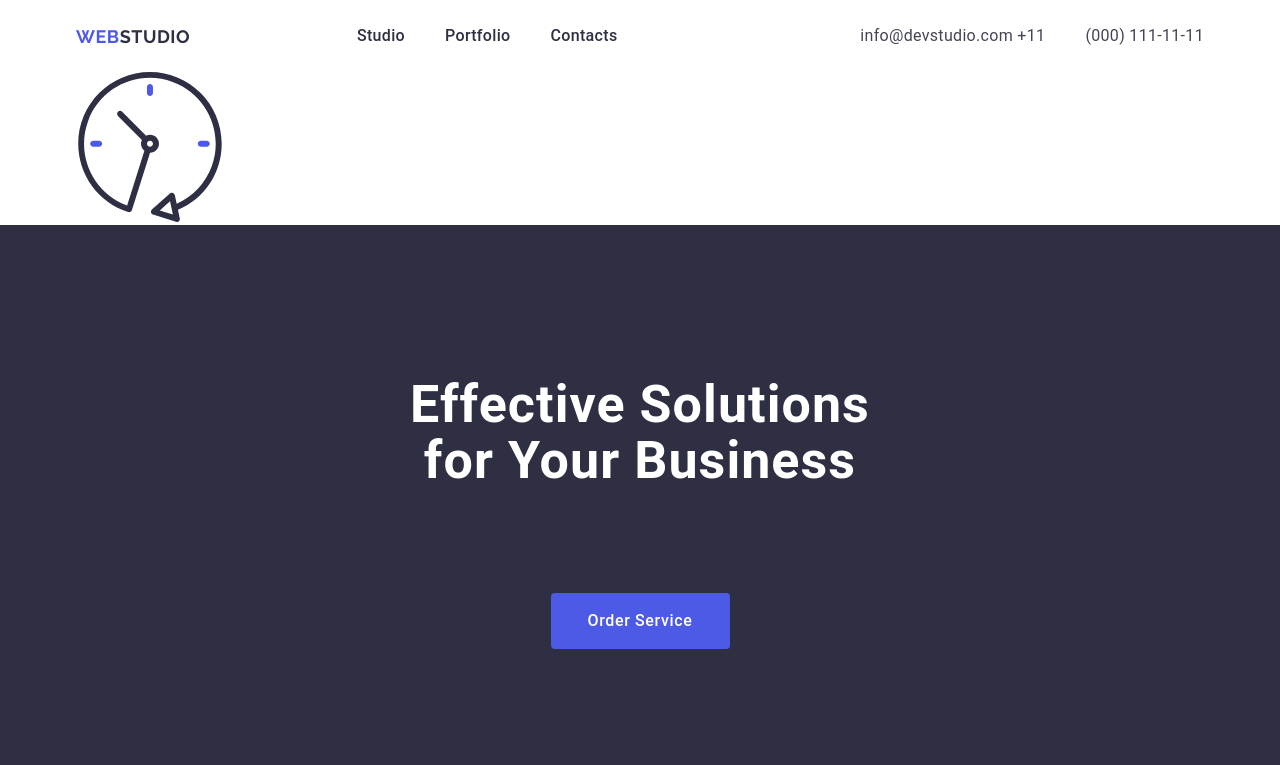
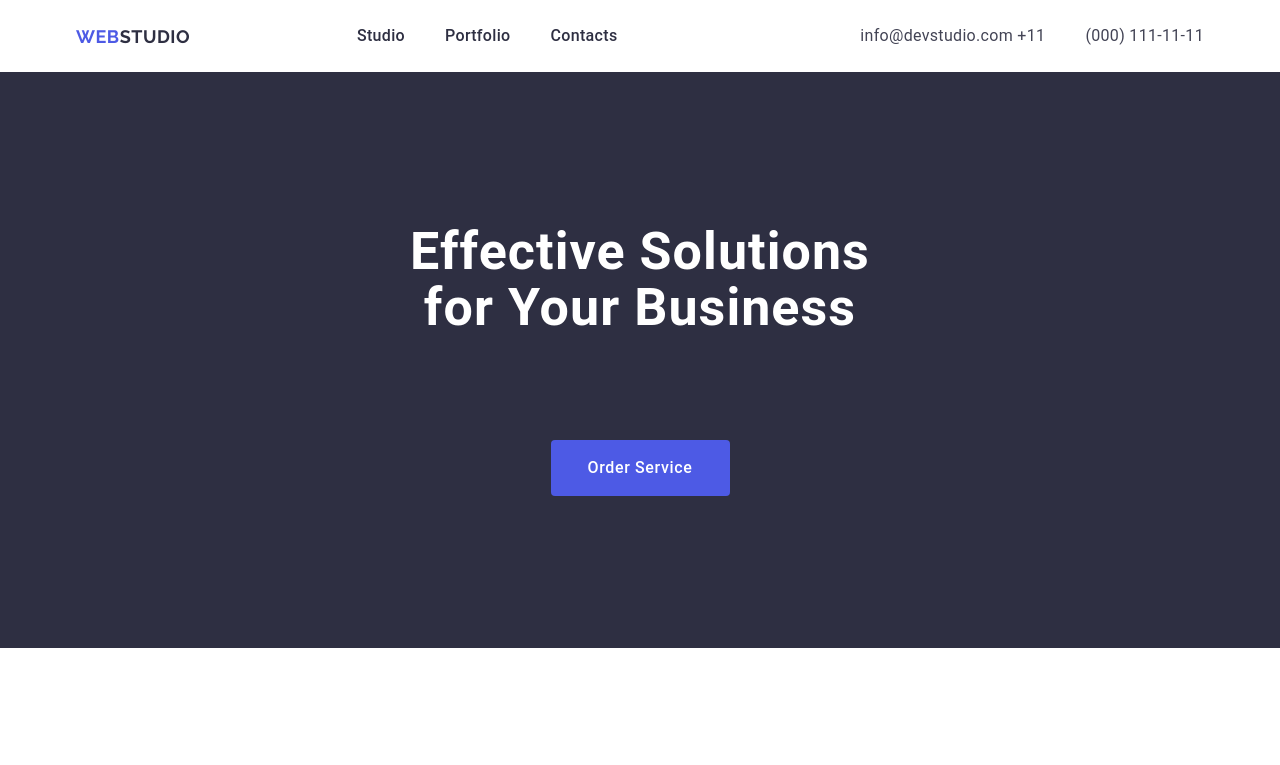
Before and after one commit to EmirhanGumustas/goit-markup-hw-04, a plain HTML site: page index.html in a window 1280 px wide. Shown: the top 765 px of the page. Drawn offline with nearby package versions, Linux system fonts and the light colour scheme.

Commit message:
Update index.html

```diff
--- a/index.html
+++ b/index.html
@@ -35,10 +35,6 @@
     </header>
 
     <main>
-             <div class="clearfix pbs">
-                <svg class="icon icon-clock"><use xlink:href="/images/symbol-defs.svg#icon-clock"></use>
-                </svg>
-            </div>
       <section class="section background-navyblue">
         <div class="container display-flex-section-one">
           <h1>Effective Solutions for Your Business</h1>
```
